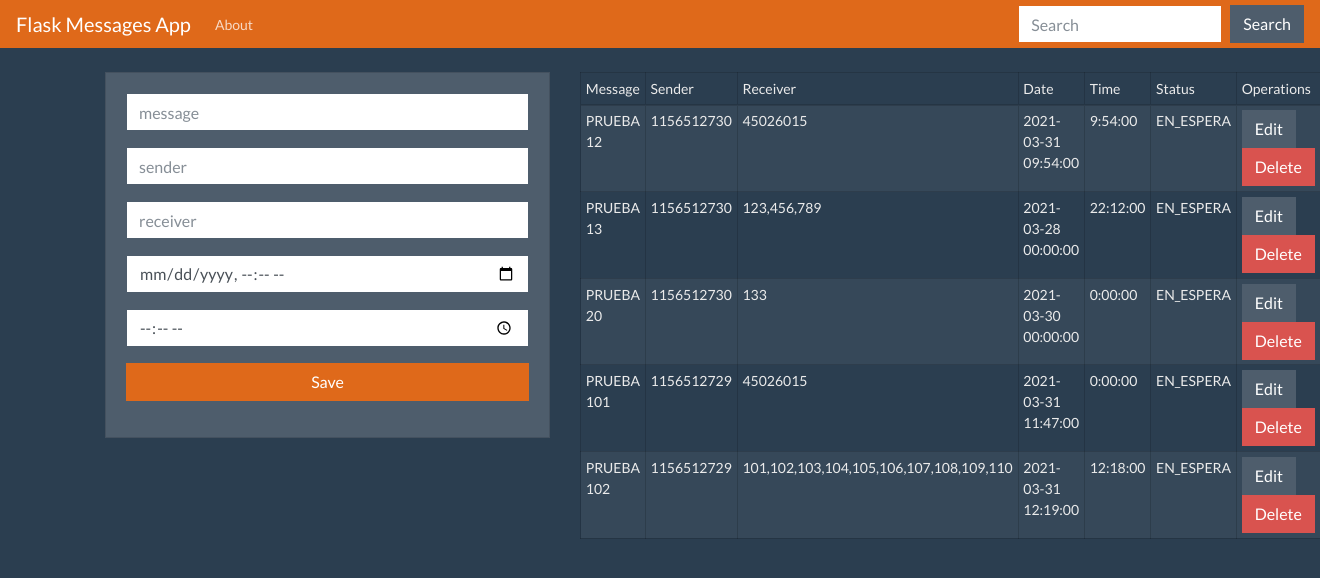
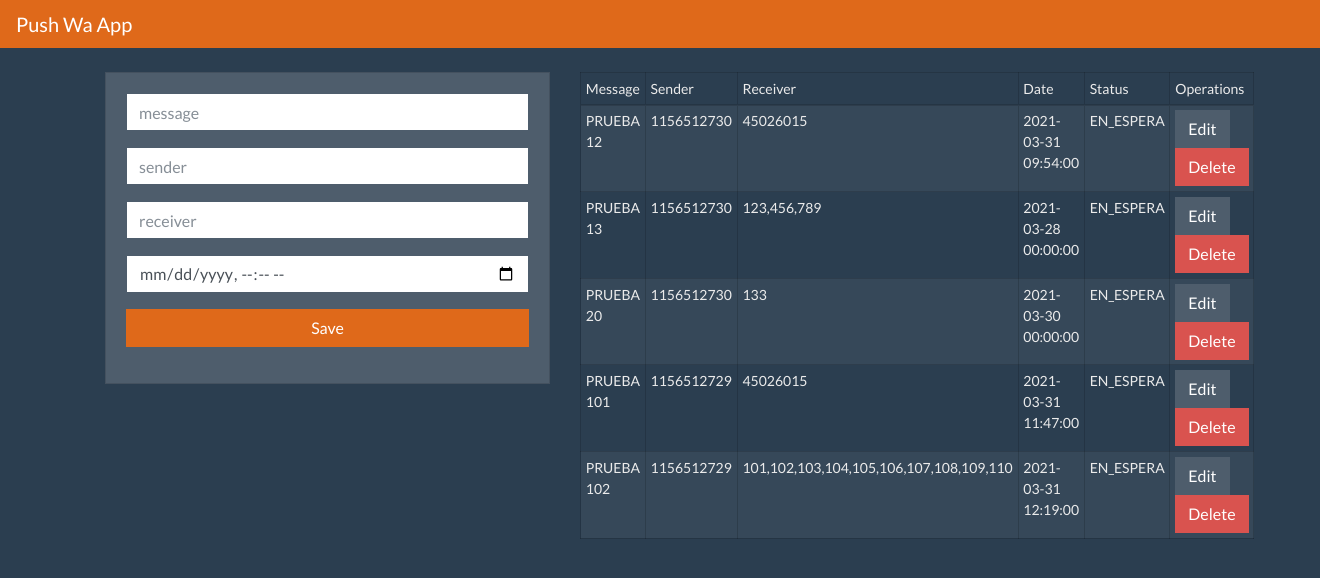
Before and after one commit to BidartMG/MessagesAndTaskAppV2, a Flask app: page / in a window 1320 px wide. Shown: the top 578 px of the page. Run offline with Flask 2, Linux system fonts and the light colour scheme; data comes from the database, SQL or seed files in the repository; some libraries are stand-ins or nearby versions.

Commit message:
cambios en el time y front end

```diff
--- a/pusheador/flask-form/App.py
+++ b/pusheador/flask-form/App.py
@@ -43,7 +43,7 @@ def index():
             print(find_sender)
 
             print(date_now.date() == (find_sender[0][4]).date(), '** comparacion date **', date_now.hour == (find_sender[0][4]).hour, ' ** comparacion hora **', date_now.minute == (find_sender[0][4]).minute, ' compare por ultimo los minutos')
-            print('Muestro el tipo de dato de time', type(find_sender[0][5]), 'valor del time: ', find_sender[0][5])
+            print('Muestro CCCAAAMMMBBBIIIOOO X STATUS el tipo de dato de time', type(find_sender[0][5]), 'valor del time: ', find_sender[0][5])
             print('------------------------------------------------------------------------------------------------')
             print("SE VIENE EL PRINT MAS IMPORTANTEEEEEEEEEEEEEEEEEEEEEEEEEEEEEEEEEEEEEEEEEEEEEEE")
             # acá llamo a la función find_task
@@ -59,14 +59,13 @@ def index():
                 mysql.connection.commit()
 
                 # LO INSERTO EN LA TABLA ASIGNADOS
-                cur.execute('INSERT INTO assigned_messages (id, message, sender, receiver, date, time, estado) VALUES ('
-                            '%s, %s, %s, %s, %s, %s, %s)', (find_sender[0][0], find_sender[0][1], find_sender[0][2],
-                                                            find_sender[0][3], find_sender[0][4], find_sender[0][5],
-                                                            "OCUPADO"))
+                cur.execute('INSERT INTO assigned_messages (id, message, sender, receiver, date, estado) VALUES ('
+                            '%s, %s, %s, %s, %s, %s)', (find_sender[0][0], find_sender[0][1], find_sender[0][2],
+                                                            find_sender[0][3], find_sender[0][4], "OCUPADO"))
                 mysql.connection.commit()
                 print('OK inserté en mensajes asignados... ')
             else:
-                print('El status de cadena NO ES 201')
+                print('El status de cadena NO ES 200')
 
             return cadena # cadena es una tupla que contiene el json(indice 0) y el status(indice 1)
         # Este else pertenece a no encontrar en la BBDD mensajes para el sender
@@ -86,11 +85,10 @@ def add_message():
         sender = request.form['sender']
         receivers = request.form['receiver']
         date = request.form['date']
-        time = request.form['time']
 
         cur = mysql.connection.cursor()
-        cur.execute('INSERT INTO messages (message, sender, receiver, date, time) VALUES (%s, %s, %s, %s, %s)',
-                    (message, sender, receivers, date, time))
+        cur.execute('INSERT INTO messages (message, sender, receiver, date) VALUES (%s, %s, %s, %s)',
+                    (message, sender, receivers, date))
         mysql.connection.commit()
         flash("Contact Added Successfully")
     return redirect(url_for('index'))
@@ -101,8 +99,6 @@ def edit_message(id):
     cur = mysql.connection.cursor()
     cur.execute(f'SELECT * FROM messages WHERE id = {id}')
     data = cur.fetchall()
-    # TODO: Conviene darle formato DDMMYYYY a la fecha recibida desde la BBDD porque queda al reves
-    fecha = data[0][4]
     return render_template('edit_task.html', message=data[0])
 
 
@@ -113,10 +109,9 @@ def update_message(id):
         sender = request.form['sender']
         receivers = request.form['receiver']
         date = request.form['date']
-        time = request.form['time']
         cur = mysql.connection.cursor()
-        cur.execute('UPDATE messages SET message = %s, sender = %s,receiver = %s, date = %s, time = %s WHERE id =%s',
-                    (message, sender, receivers, date, time, id))
+        cur.execute('UPDATE messages SET message = %s, sender = %s,receiver = %s, date = %s WHERE id =%s',
+                    (message, sender, receivers, date, id))
         mysql.connection.commit()
         flash('Message Updated Successfully')
         return redirect(url_for('index'))
--- a/pusheador/flask-form/Client.py
+++ b/pusheador/flask-form/Client.py
@@ -37,9 +37,7 @@ class Client:
 
     # TODO Falta resolver como responde si no encuentra coincidencias para él en la lista. Camino feliz resuelto
     def conectar_x_post(self, url):
-        """
 
-        """
         payload = Client.get_json_cliente(self)
 
         response = requests.post(url, json=payload)
@@ -53,7 +51,7 @@ class Client:
             contador = 0  # CONTADOR PROVISORIO PARA COMPROBAR QUE FUNCIONA
             mensajes_recibidos = [] # Estructura para guardar las task asignadas a este cliente
             contactos_recibidos = []
-            while contador != 4 and response.status_code == 200:
+            while contador != 10 and response.status_code == 200:
 
                 json = response.json()
                 print(json, 'Este es el json que recibí y exploro')
--- a/pusheador/flask-form/templates/edit_task.html
+++ b/pusheador/flask-form/templates/edit_task.html
@@ -15,10 +15,8 @@
                 <input type="text" name="receiver" placeholder="receiver" value="{{ message.3 }}" class="form-control">
             </div>
             <div class="form-group">
+                {{ message.4 }}
                 <input type="datetime-local" name="date" placeholder="date" value="{{ message.4 }}" class="form-control">
-            </div>
-            <div class="form-group">
-                <input type="time" name="time" placeholder="time" value="{{ message.5 }}" class="form-control">
             </div>
             <div class="form-group">
                 <button type="submit" class="btn btn-success btn-block">Save</button>
--- a/pusheador/flask-form/templates/index.html
+++ b/pusheador/flask-form/templates/index.html
@@ -30,9 +30,6 @@
                 <input type="datetime-local" name="date" placeholder="date" class="form-control">
                 </div>
                 <div class="form-group">
-                <input type="time" name="time" placeholder="time" class="form-control">
-                </div>
-                <div class="form-group">
                     <button type="submit" class="btn btn-primary btn-block">Save</button>
                 </div>
 
@@ -49,7 +46,6 @@
                 <td>Sender</td>
                 <td>Receiver</td>
                 <td>Date</td>
-                <td>Time</td>
                 <td>Status</td>
                 <td>Operations</td>
 
@@ -63,7 +59,6 @@
                 <td>{{ message.2 }}</td>
                 <td>{{ message.3 }}</td>
                 <td>{{ message.4 }}</td>
-                <td>{{ message.5 }}</td>
                 <td>{{ message.6 }}</td>
                 <td>
                     <a href="/edit/{{message.0}}" class="btn btn-secondary">Edit</a>
--- a/pusheador/flask-form/templates/layout.html
+++ b/pusheador/flask-form/templates/layout.html
@@ -9,22 +9,10 @@
 </head>
 <body>
 <nav class="navbar navbar-expand-lg navbar-dark bg-primary">
-  <a class="navbar-brand" href="/">Flask Messages App</a>
+  <a class="navbar-brand" href="/">Push Wa App</a>
   <button class="navbar-toggler" type="button" data-toggle="collapse" data-target="#navbarColor01" aria-controls="navbarColor01" aria-expanded="false" aria-label="Toggle navigation">
     <span class="navbar-toggler-icon"></span>
   </button>
-
-  <div class="collapse navbar-collapse" id="navbarColor01">
-    <ul class="navbar-nav mr-auto">
-      <li class="nav-item">
-        <a class="nav-link" href="#">About</a>
-      </li>
-    </ul>
-    <form class="form-inline my-2 my-lg-0">
-      <input class="form-control mr-sm-2" type="text" placeholder="Search">
-      <button class="btn btn-secondary my-2 my-sm-0" type="submit">Search</button>
-    </form>
-  </div>
 </nav>
     <div class="container pt-4">
 
```
